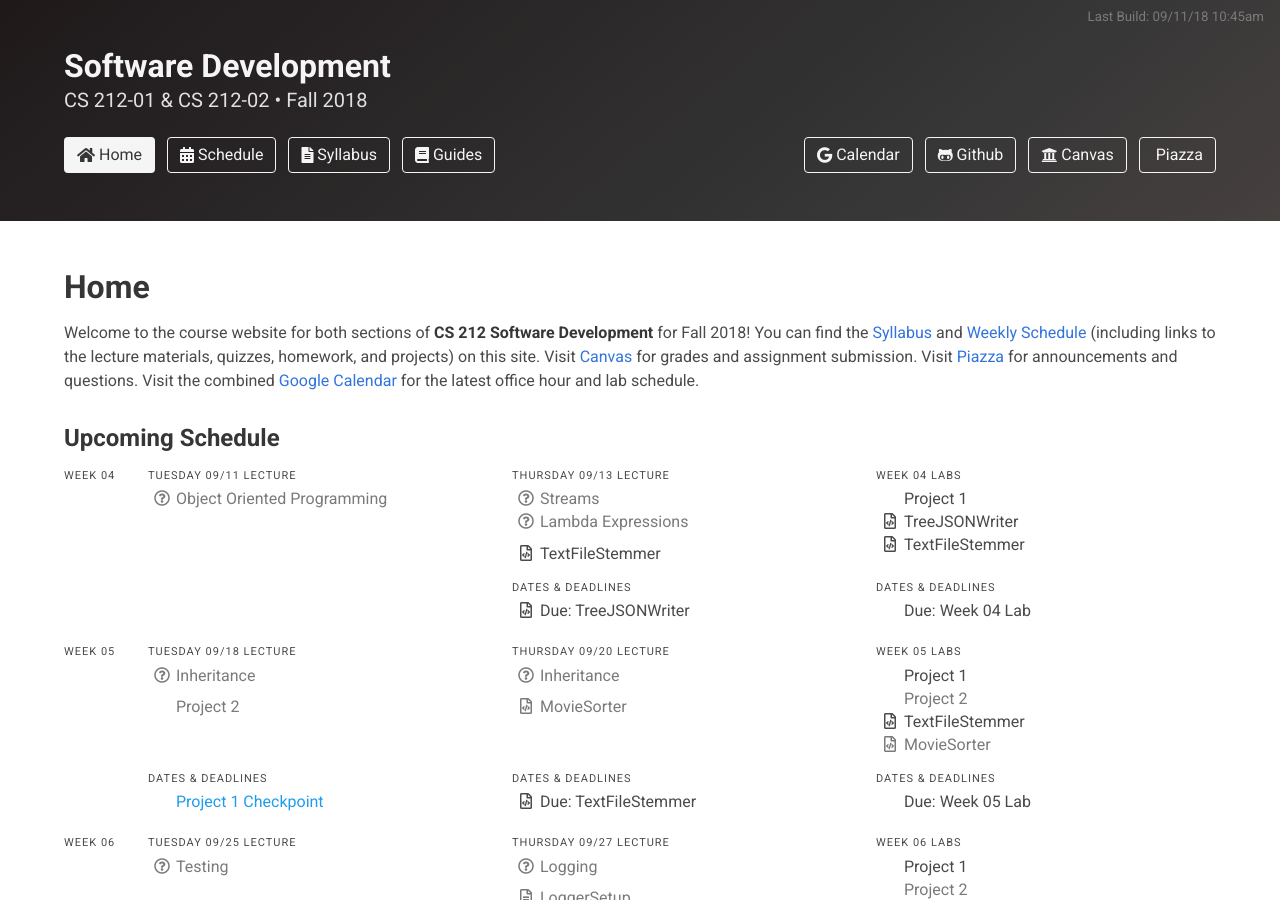
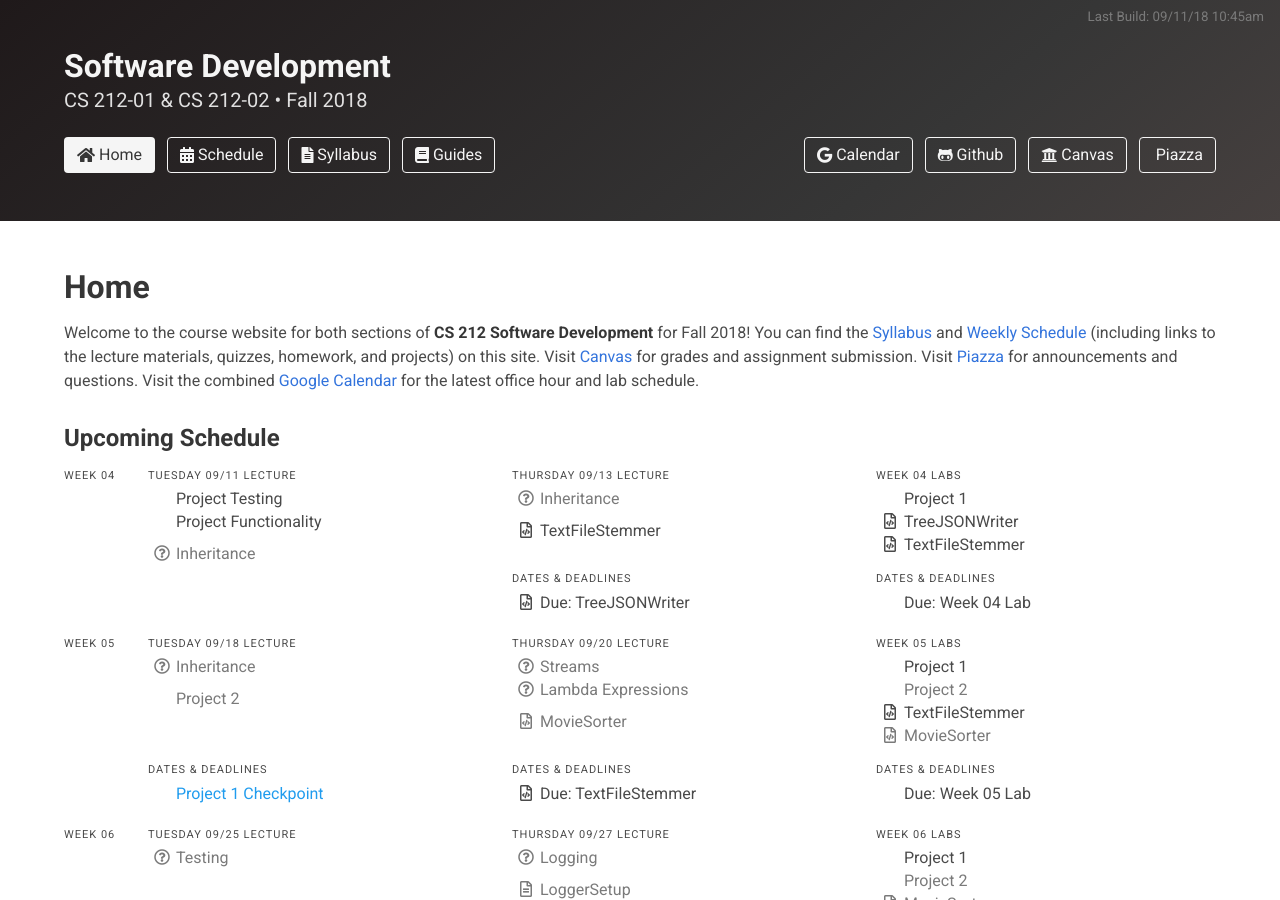
Before and after one commit to usf-cs212-fall2018/usf-cs212-fall2018.github.io, a Jekyll site: the page built from index.html, in a window 1280 px wide and 900 px high. Built offline with Jekyll 4.4.1, drawn with Linux system fonts in a browser that asks for light colours; nearby versions of some CDN libraries.

Commit message:
Swapping week 4 and 5 topics.

```diff
--- a/_data/schedule.yml
+++ b/_data/schedule.yml
@@ -196,17 +196,20 @@
   lectures:
     - date: 2018-09-11
       resources:
-      - text: 'Object Oriented Programming'
+      - text: 'Project Testing'
+        link: '/guides/project-testing.html'
+        icon: 'far fa-atlas'
+      - text: 'Project Functionality'
+        link: '/guides/project-functionality.html'
+        icon: 'far fa-atlas'
+      - text: 'Inheritance'
         link: false
         icon: 'far fa-question-circle'
         type: 'grey'
+        bump: true
     - date: 2018-09-13
       resources:
-      - text: 'Streams'
-        link: false
-        icon: 'far fa-question-circle'
-        type: 'grey'
-      - text: 'Lambda Expressions'
+      - text: 'Inheritance'
         link: false
         icon: 'far fa-question-circle'
         type: 'grey'
@@ -256,7 +259,11 @@
         type: 'info'
     - date: 2018-09-20
       resources:
-      - text: 'Inheritance'
+      - text: 'Streams'
+        link: false
+        icon: 'far fa-question-circle'
+        type: 'grey'
+      - text: 'Lambda Expressions'
         link: false
         icon: 'far fa-question-circle'
         type: 'grey'
```
